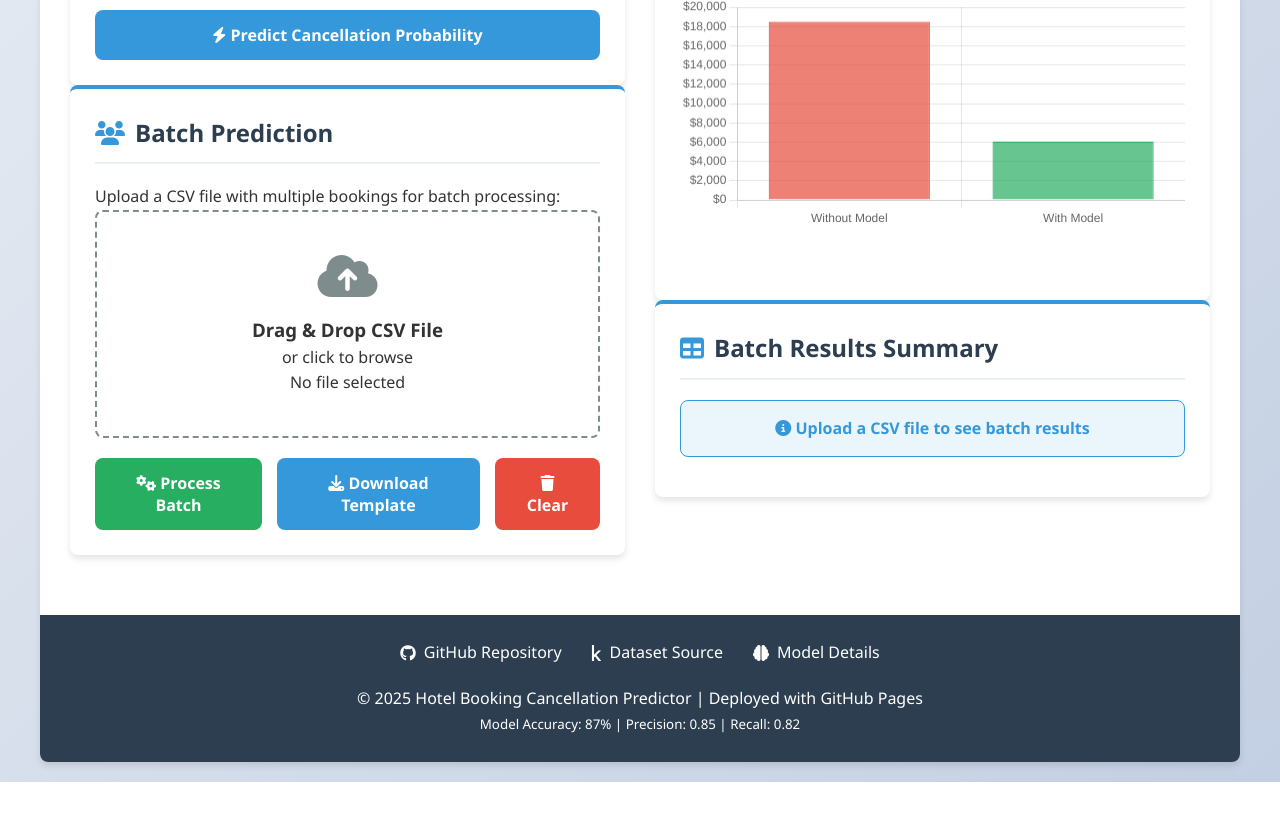
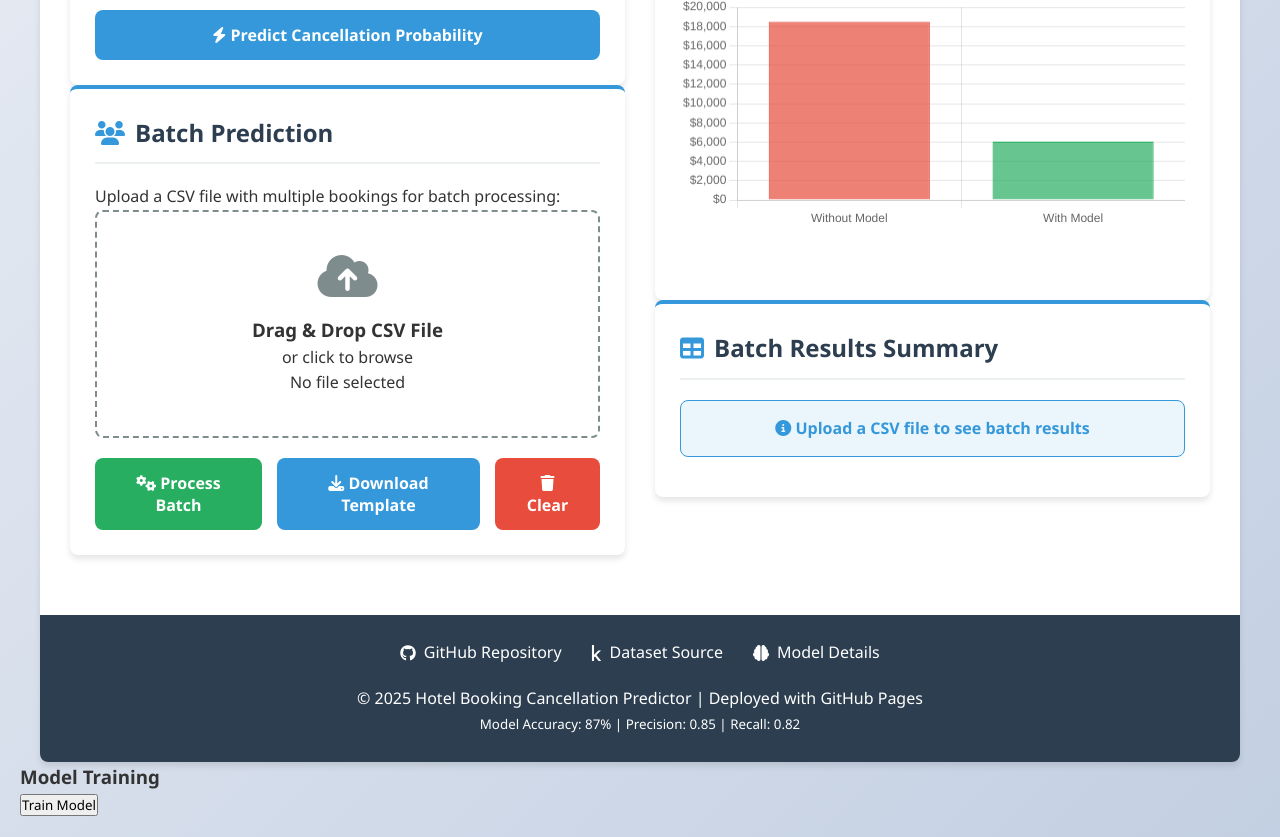
Before and after one commit to HafsaIdSaid386/Hotel-Booking-Cancellation-Prediction, a plain HTML site: page index.html in a window 1280 px wide. Shown: the part 1205-2042 px from the top of the page. Before the commit the page ends 1987 px from the top, so only its background shows below. Drawn offline with nearby package versions, Linux system fonts and the light colour scheme.

Commit message:
Update index.html

```diff
--- a/index.html
+++ b/index.html
@@ -863,3 +863,23 @@
     </script>
 </body>
 </html>
+<h3>Model Training</h3>
+<button onclick="trainModel()">Train Model</button>
+<p id="trainStatus"></p>
+
+<script>
+function trainModel() {
+  document.getElementById("trainStatus").innerText = "Training in progress...";
+
+  fetch("/train", { method: "POST" })
+    .then(res => res.json())
+    .then(data => {
+      document.getElementById("trainStatus").innerText =
+        "✅ " + data.message + " | Accuracy: " + data.accuracy;
+    })
+    .catch(() => {
+      document.getElementById("trainStatus").innerText =
+        "❌ Training failed";
+    });
+}
+</script>
```
